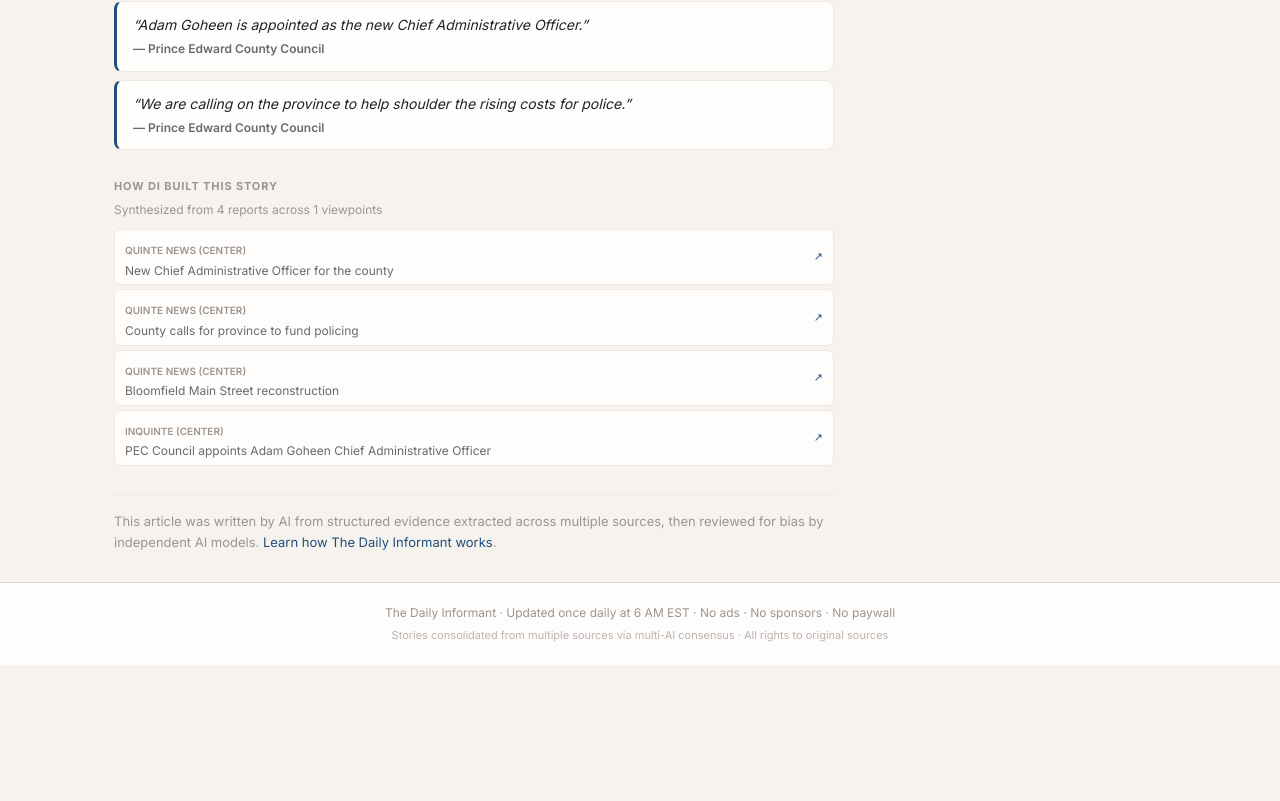
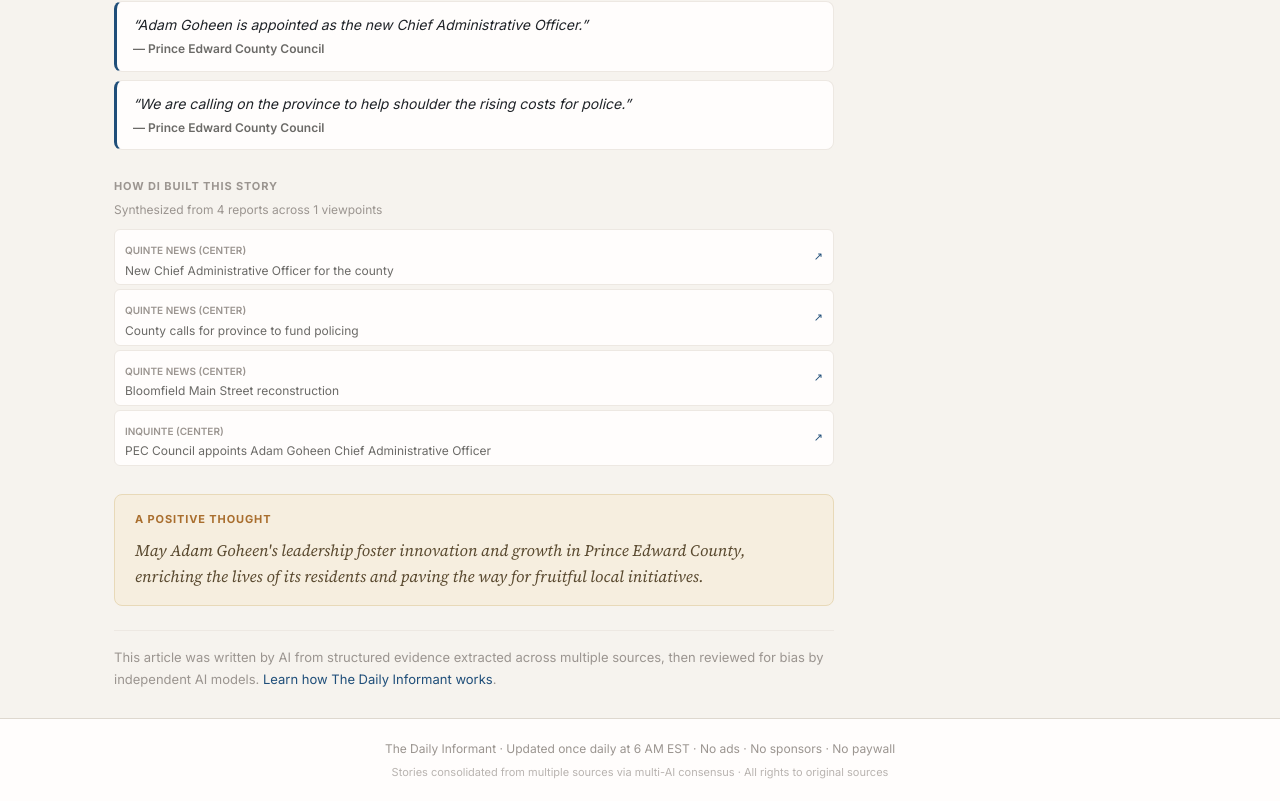
Before and after one commit to pickettdad/daily-informant, a Next.js app: page /article/article-1 in a window 1280 px wide. Shown: the part 2054-2855 px from the top of the page. Before the commit the page ends 2719 px from the top, so only its background shows below. Built offline with nearby package versions, Linux system fonts and the light colour scheme.

Commit message:
Update page.tsx

```diff
--- a/app/article/[slug]/page.tsx
+++ b/app/article/[slug]/page.tsx
@@ -265,7 +265,27 @@ export default async function ArticlePage({ params }: any) {
         </section>
       )}
 
-      {/* ── 7. Disclosure footer ── */}
+      {/* ── 7. Positive Thought ── */}
+      {article.positive_thought && (
+        <section style={{
+          marginBottom: 24, background: s.amberLight,
+          border: `1px solid #E8D9B8`, borderRadius: 8,
+          padding: "16px 20px",
+        }}>
+          <p style={{
+            fontSize: 11, fontWeight: 700, textTransform: "uppercase",
+            letterSpacing: "0.08em", color: s.amber, marginBottom: 8,
+            fontFamily: s.body,
+          }}>A Positive Thought</p>
+          <p style={{
+            fontSize: 16, lineHeight: 1.65, color: "#5A4A30",
+            fontStyle: "italic", fontFamily: "'Source Serif 4', Georgia, serif",
+            margin: 0,
+          }}>{article.positive_thought}</p>
+        </section>
+      )}
+
+      {/* ── 8. Disclosure footer ── */}
       <div style={{ borderTop: `1px solid ${s.borderLight}`, paddingTop: 16, marginTop: 16 }}>
         <p style={{ fontSize: 13, color: s.light, lineHeight: 1.65 }}>
           This article was written by AI from structured evidence extracted across multiple sources, then reviewed for bias by independent AI models.{" "}
```
